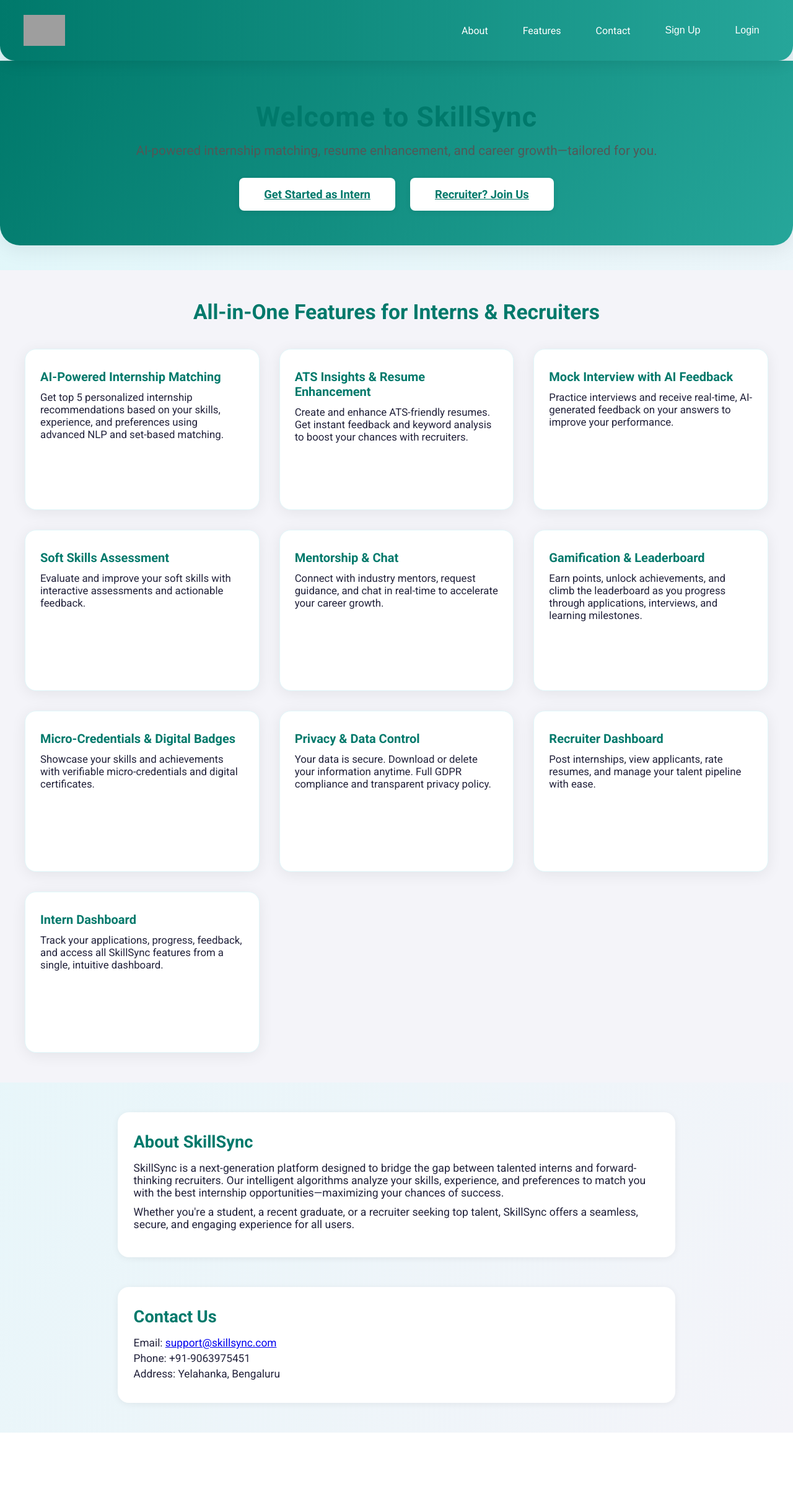
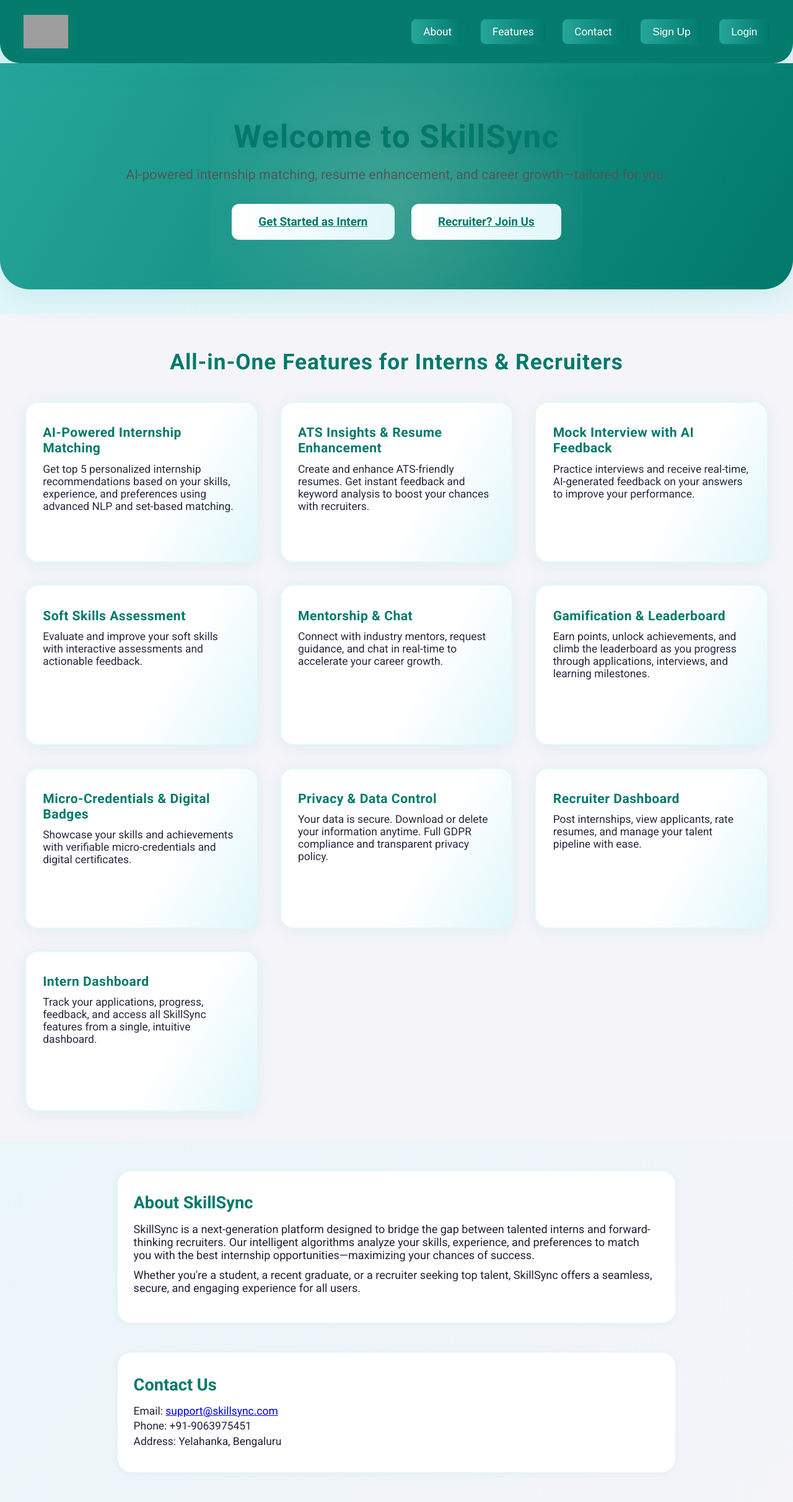
Before and after one commit to BChaitanyaReddy895/SkillSync, a Flask app: page / in a window 1280 px wide. Shown: the whole page at 62% size. Before the commit the page ends 2312 px from the top, so only its background shows below. Run offline with Flask 2, Linux system fonts and the light colour scheme; parts of the project's set-up code (start-up, migrations or seed data) failed here and were passed over; grey boxes are pictures that could not be loaded.

Commit message:
Update templates/index.html

```diff
--- a/templates/index.html
+++ b/templates/index.html
@@ -11,7 +11,7 @@
         body {
             font-family: 'Roboto', Arial, sans-serif;
             margin: 0;
-            background: linear-gradient(120deg, #e0f7fa 0%, #f4f4f9 100%);
+            background: linear-gradient(135deg, #e0f7fa 0%, #f4f4f9 100%);
             color: #22223b;
         }
         header {
@@ -19,38 +19,42 @@
             align-items: center;
             justify-content: space-between;
             padding: 1.5rem 3vw;
-            background: linear-gradient(90deg, #00796b 0%, #26a69a 100%);
+            background: rgba(0,121,107,0.98);
             color: #fff;
-            box-shadow: 0 4px 24px rgba(0,0,0,0.10);
-            border-bottom-left-radius: 24px;
-            border-bottom-right-radius: 24px;
+            box-shadow: 0 8px 32px rgba(38,166,154,0.18);
+            border-bottom-left-radius: 32px;
+            border-bottom-right-radius: 32px;
             position: sticky;
             top: 0;
             z-index: 100;
+            backdrop-filter: blur(8px);
         }
-        main {
-            margin-top: 0;
+        .logo {
+            height: 54px;
+            filter: drop-shadow(0 2px 8px rgba(38,166,154,0.18));
         }
         .nav {
             display: flex;
             align-items: center;
-            gap: 1.5rem;
+            gap: 1.7rem;
         }
         .nav-link, .dropdown-button {
             color: #fff;
             text-decoration: none;
             font-weight: 500;
-            background: none;
+            background: linear-gradient(90deg, #26a69a 0%, #00796b 100%);
             border: none;
-            font-size: 1rem;
+            font-size: 1.08rem;
             cursor: pointer;
-            padding: 0.5rem 1rem;
-            border-radius: 6px;
-            transition: background 0.2s, color 0.2s;
+            padding: 0.6rem 1.2rem;
+            border-radius: 8px;
+            transition: background 0.2s, color 0.2s, box-shadow 0.2s;
+            box-shadow: 0 2px 8px rgba(38,166,154,0.10);
         }
         .nav-link:hover, .dropdown-button:hover {
-            background: rgba(255,255,255,0.18);
+            background: linear-gradient(90deg, #fff 0%, #e0f7fa 100%);
             color: #00796b;
+            box-shadow: 0 4px 16px rgba(38,166,154,0.18);
         }
         .dropdown-content {
             background: #fff;
@@ -64,120 +68,147 @@
         }
         .hero {
             text-align: center;
-            padding: 4rem 2vw 2rem 2vw;
-            background: linear-gradient(120deg, #00796b 0%, #26a69a 100%);
+            padding: 5.5rem 2vw 3.5rem 2vw;
+            background: linear-gradient(120deg, #26a69a 0%, #00796b 100%);
             color: #fff;
-            border-radius: 0 0 32px 32px;
-            box-shadow: 0 8px 32px rgba(0,0,0,0.07);
+            border-radius: 0 0 48px 48px;
+            box-shadow: 0 12px 48px rgba(38,166,154,0.13);
             margin-bottom: 2.5rem;
+            position: relative;
+            overflow: hidden;
+        }
+        .hero::after {
+            content: '';
+            position: absolute;
+            left: 50%;
+            top: 60%;
+            width: 600px;
+            height: 600px;
+            background: radial-gradient(circle, #fff3e0 0%, rgba(38,166,154,0.08) 80%);
+            opacity: 0.18;
+            transform: translate(-50%, -50%);
+            z-index: 0;
         }
         .hero h1 {
-            font-size: 2.8rem;
-            font-weight: 700;
-            margin-bottom: 1rem;
-            letter-spacing: 1px;
+            font-size: 3.2rem;
+            font-weight: 800;
+            margin-bottom: 1.1rem;
+            letter-spacing: 1.5px;
+            z-index: 1;
+            position: relative;
+            text-shadow: 0 2px 16px rgba(0,0,0,0.08);
         }
         .hero p {
-            font-size: 1.3rem;
-            margin-bottom: 2rem;
-            opacity: 0.95;
+            font-size: 1.35rem;
+            margin-bottom: 2.2rem;
+            opacity: 0.97;
+            z-index: 1;
+            position: relative;
         }
         .cta-buttons {
             display: flex;
             justify-content: center;
-            gap: 1.5rem;
+            gap: 1.7rem;
             margin-bottom: 1.5rem;
+            z-index: 1;
+            position: relative;
         }
         .cta-btn {
-            background: #fff;
+            background: linear-gradient(90deg, #fff 0%, #e0f7fa 100%);
             color: #00796b;
             font-weight: 700;
             border: none;
-            border-radius: 8px;
-            padding: 1rem 2.5rem;
-            font-size: 1.15rem;
-            box-shadow: 0 2px 8px rgba(0,0,0,0.08);
+            border-radius: 12px;
+            padding: 1.1rem 2.7rem;
+            font-size: 1.18rem;
+            box-shadow: 0 2px 12px rgba(38,166,154,0.13);
             cursor: pointer;
-            transition: background 0.2s, color 0.2s, box-shadow 0.2s;
+            transition: background 0.2s, color 0.2s, box-shadow 0.2s, transform 0.15s;
         }
         .cta-btn:hover {
-            background: #e0f7fa;
+            background: linear-gradient(90deg, #26a69a 0%, #fff 100%);
             color: #00796b;
-            box-shadow: 0 4px 16px rgba(0,0,0,0.13);
+            box-shadow: 0 6px 24px rgba(38,166,154,0.18);
+            transform: translateY(-2px) scale(1.04);
         }
         .features-section {
-            padding: 3rem 2vw;
+            padding: 3.5rem 2vw 3rem 2vw;
             background: #f4f4f9;
         }
         .features-section h2 {
             text-align: center;
-            font-size: 2.1rem;
-            font-weight: 700;
-            margin-bottom: 2.5rem;
+            font-size: 2.2rem;
+            font-weight: 800;
+            margin-bottom: 2.7rem;
             color: #00796b;
+            letter-spacing: 1px;
         }
         .features-grid {
             display: grid;
             grid-template-columns: repeat(auto-fit, minmax(320px, 1fr));
-            gap: 2rem;
+            gap: 2.2rem;
             max-width: 1200px;
             margin: 0 auto;
         }
         .feature-card {
-            background: #fff;
-            border-radius: 18px;
-            box-shadow: 0 4px 24px rgba(0,0,0,0.07);
-            padding: 2rem 1.5rem 1.5rem 1.5rem;
+            background: linear-gradient(120deg, #fff 60%, #e0f7fa 100%);
+            border-radius: 22px;
+            box-shadow: 0 4px 24px rgba(38,166,154,0.09);
+            padding: 2.2rem 1.7rem 1.7rem 1.7rem;
             display: flex;
             flex-direction: column;
             align-items: flex-start;
             min-height: 260px;
-            transition: transform 0.15s, box-shadow 0.15s;
-            border: 1.5px solid #e0f7fa;
+            transition: transform 0.15s, box-shadow 0.15s, border 0.15s;
+            border: 2px solid #e0f7fa;
+            position: relative;
         }
         .feature-card:hover {
-            transform: translateY(-6px) scale(1.02);
-            box-shadow: 0 8px 32px rgba(0,0,0,0.13);
+            transform: translateY(-8px) scale(1.03);
+            box-shadow: 0 12px 36px rgba(38,166,154,0.18);
             border-color: #26a69a;
         }
         .feature-title {
-            font-size: 1.25rem;
+            font-size: 1.32rem;
             font-weight: 700;
             margin-bottom: 0.7rem;
             color: #00796b;
+            letter-spacing: 0.5px;
         }
         .feature-desc {
-            font-size: 1.05rem;
+            font-size: 1.09rem;
             color: #22223b;
             margin-bottom: 0.5rem;
+            opacity: 0.97;
         }
         .about-section, .contact-section {
             max-width: 900px;
             margin: 3rem auto;
-            padding: 2rem 2vw;
+            padding: 2.2rem 2vw;
             background: #fff;
-            border-radius: 18px;
-            box-shadow: 0 2px 12px rgba(0,0,0,0.06);
+            border-radius: 22px;
+            box-shadow: 0 2px 12px rgba(38,166,154,0.08);
         }
         .about-section h2, .contact-section h2 {
             font-size: 1.7rem;
-            font-weight: 700;
+            font-weight: 800;
             margin-bottom: 1rem;
             color: #00796b;
         }
         .about-section p {
-            font-size: 1.1rem;
+            font-size: 1.13rem;
             margin-bottom: 0.7rem;
         }
         .contact-section p {
-            font-size: 1.08rem;
+            font-size: 1.09rem;
             margin-bottom: 0.3rem;
         }
         @media (max-width: 700px) {
-            .hero h1 { font-size: 2rem; }
+            .hero h1 { font-size: 2.1rem; }
             .features-section h2 { font-size: 1.4rem; }
             .about-section, .contact-section { padding: 1rem 2vw; }
             header { border-radius: 0 0 18px 18px; }
+            .hero { border-radius: 0 0 24px 24px; }
         }
     </style>
 </head>
```
